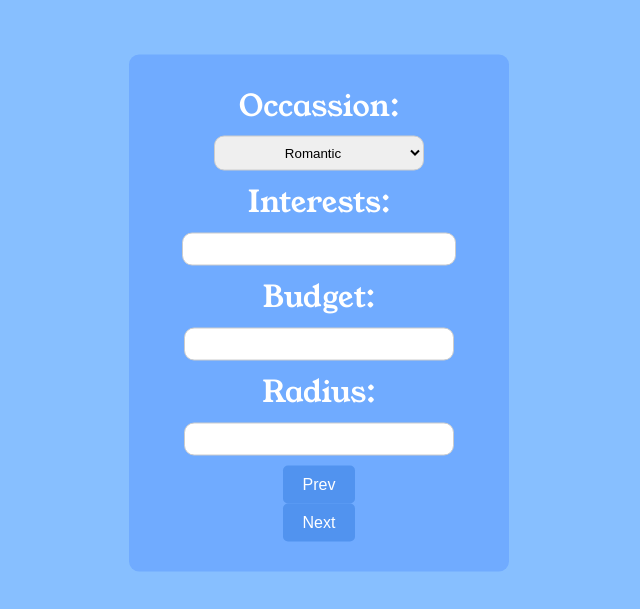
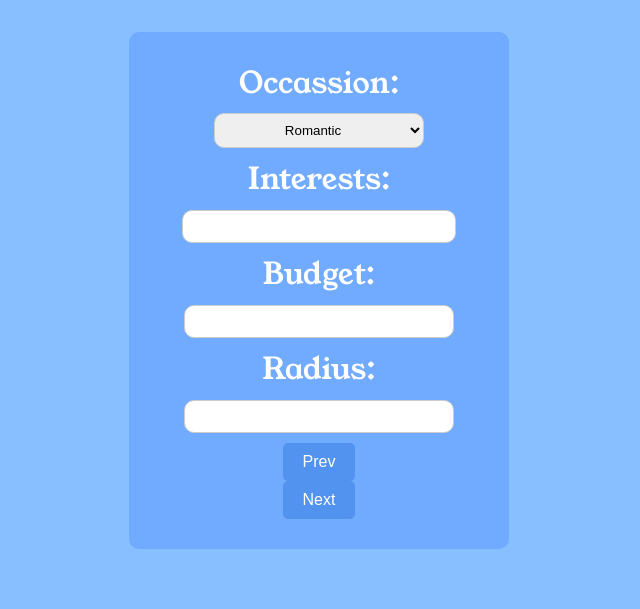
Before and after one commit to akukerang/GuideGuru, a plain HTML site: page templates/questions.html in a window 1280 px wide. Shown: the part 87-696 px from the top of the page, without its empty margins (321-961 px from the left). Drawn offline with Linux system fonts and the light colour scheme; files that its build step writes are made by us from their sources.

Commit message:
updated css for all webpages

```diff
--- a/static/css/styles.css
+++ b/static/css/styles.css
@@ -6,7 +6,6 @@ body {
     align-items: center;
     text-align: center;
     background-color: #87BFFF;
-    margin: 0;
 }
 
 
@@ -68,13 +67,10 @@ form {
     border-radius: 10px;
     width: 25%;
 
+    margin: 35px auto 35px auto;
     display: flex;
     flex-direction: column;
     align-items: center;
-    position: absolute;
-    top: 50%;
-    left: 50%;
-    transform: translate(-50%, -50%);
 }
 
 .dropdown-section, .input-section {
```
